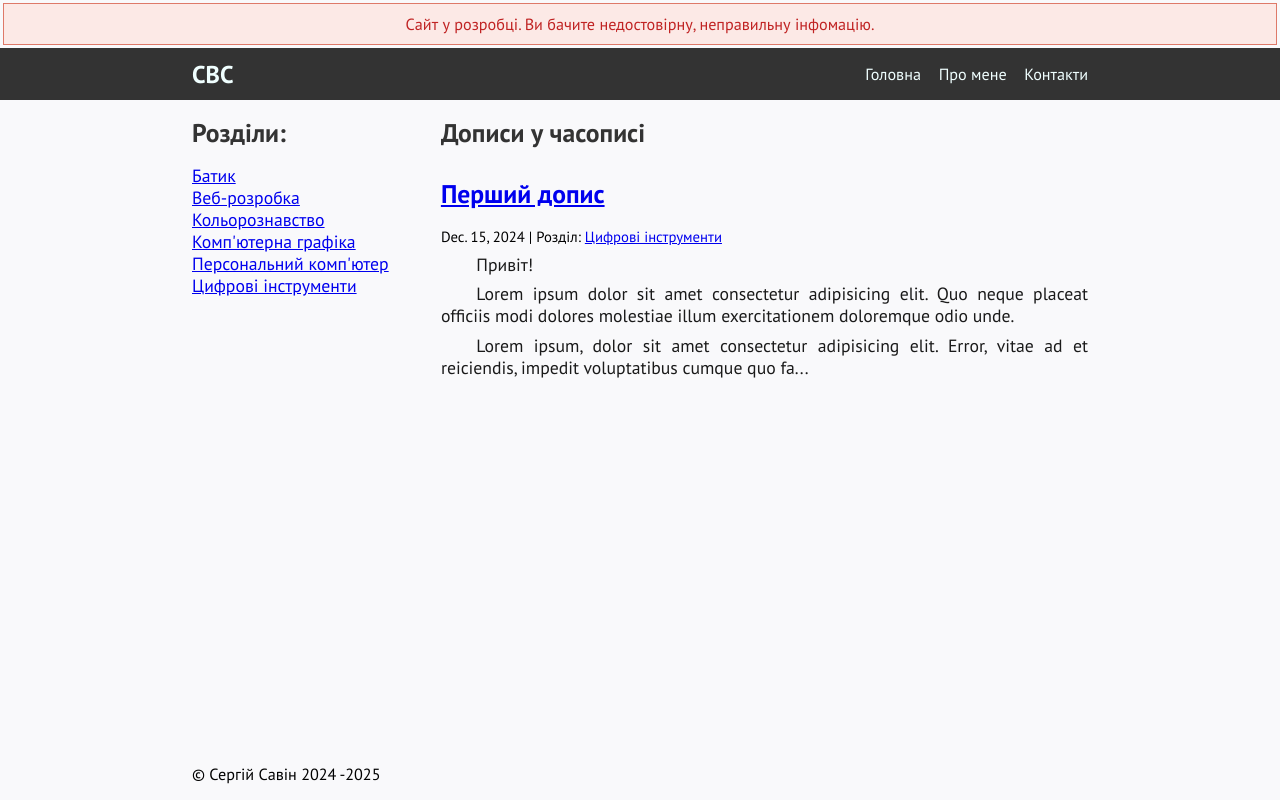
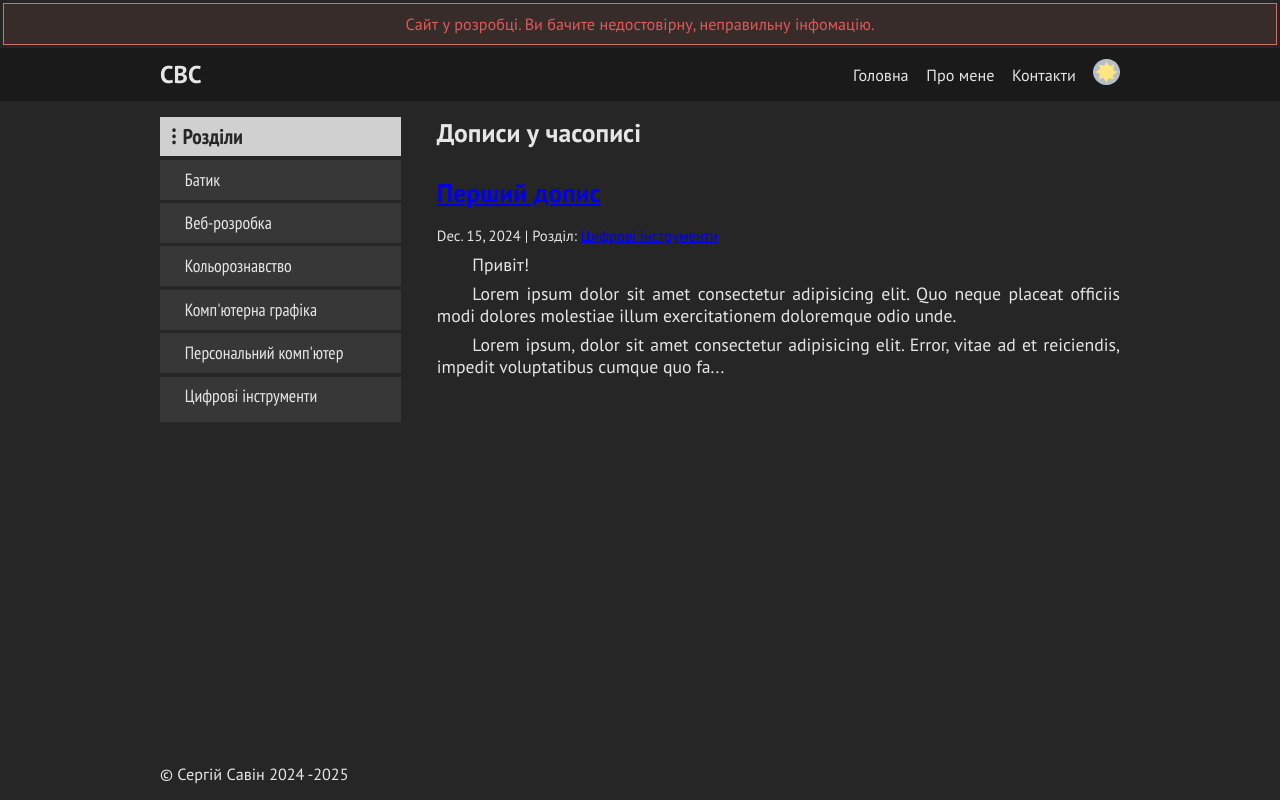
Before and after one commit to Syprox/personal_blog, a Django app: page / in a window 1280 px wide. Run offline with Django 5.2, Linux system fonts and the light colour scheme; data comes from the database, SQL or seed files in the repository; parts of the project's set-up code (start-up, migrations or seed data) failed here and were passed over; some web fonts are replaced.

Commit message:
styliesed aside menu

```diff
--- a/blog/forms.py
+++ b/blog/forms.py
@@ -26,3 +26,8 @@
     class Meta:
         model = Image
         fields = ('title', 'slug', 'image')
+
+class ThemeToogleBtn(forms.Form):
+    theme = forms.CharField(
+        widget=forms.HiddenInput()
+    )
--- a/blog/templates/blog/base.html
+++ b/blog/templates/blog/base.html
@@ -3,7 +3,7 @@
 <html lang="uk">
   {% include 'blog/head.html' %}
 
-  <body class="content-grid">
+  <body class="content-grid dark-theme">
     {% include 'blog/information.html' %}
 
     {% include 'blog/header.html' %}
--- a/blog/templates/blog/categories_list.html
+++ b/blog/templates/blog/categories_list.html
@@ -1,12 +1,8 @@
 {% if categories %}
   <aside class="categories_list" aria-label="Left navigation bar conatiner">
-    <h2>Розділи:</h2>
-    <ul>
-      {% for category in categories %}
-        <li>
-          <a href="{% url 'blog_category' category.slug %}">{{ category.name }}</a>
-        </li>
-      {% endfor %}
-    </ul>
+    <h2>Розділи</h2>
+    {% for category in categories %}
+      <a href="{% url 'blog_category' category.slug %}">{{ category.name }}</a>
+    {% endfor %}
   </aside>
 {% endif %}
--- a/blog/templates/blog/header.html
+++ b/blog/templates/blog/header.html
@@ -1,3 +1,5 @@
+{% load static %}
+
 <header class="full-width" aria-label="Page header conatiner">
   <nav aria-label="Pages list">
     <div id="logo">
@@ -13,6 +15,9 @@
       <li>
         <a href="{% url 'page_detail' 'contacts' %}">Контакти</a>
       </li>
+      <li>
+        <img src="{% static 'img/sun_icon.svg' %}" alt="" id='theme_toggle_btn'/>
+      </li>
     </ul>
   </nav>
 </header>
--- a/blog/views.py
+++ b/blog/views.py
@@ -11,6 +11,8 @@
 
 def blog_index(request, slug=None):
     category = False
+    if 'user_theme' not in request.session:
+        request.session['user_theme'] = 'light'
 
     if slug is not None:
         posts = Post.objects.filter(category__slug__icontains=slug, status=1).order_by("-created_on")
@@ -20,13 +22,14 @@
 
     categories = Category.objects.get_queryset().order_by('name')
 
-    posts_on_page = 2
+    posts_on_page = 5
     page_number = request.GET.get('page')
 
     context = {'page': page_number,
                'category': category,
                'categories': categories,
                'posts': get_posts_list(posts, page_number, posts_on_page),
+                'user_theme': request.session['user_theme'],
                }
 
     return render(request,
--- a/personal_blog/settings.py
+++ b/personal_blog/settings.py
@@ -163,8 +163,8 @@
             visualchars code fullscreen autolink lists charmap print hr\
             anchor pagebreak',
     'toolbar1': ' blocks | bold italic underline strikethrough blockquote| bullist numlist table |\
-            | link image media codesample | charmap hr nonbreaking anchor |',
-    'toolbar2': 'fullscreen preview | visualblocks visualchars |   code | pastetext | removeformat visualaid|',
+            | link image media codesample | charmap hr nonbreaking anchor | ',
+    'toolbar2': 'fullscreen preview | visualblocks visualchars | code | pastetext | removeformat |',
     'contextmenu': 'formats | link image',
     'menubar': True,
     'statusbar': True,
--- /dev/null
+++ b/static/css/cs_dark.css
@@ -0,0 +1 @@
+/*# sourceMappingURL=cs_dark.css.map */
--- /dev/null
+++ b/static/css/cs_light.css
@@ -0,0 +1 @@
+/*# sourceMappingURL=cs_light.css.map */
--- a/static/css/main.css
+++ b/static/css/main.css
@@ -1,3 +1,11 @@
+@charset "UTF-8";
+@font-face {
+  font-family: "RuteniaDecor";
+  src: url("https://syprox.pp.ua/fonts/Lovely_Sofia_BG.ttf") format("truetype");
+  font-weight: normal;
+  font-style: normal;
+  credentials: "include";
+}
 :root {
   --fs--2: clamp(0.8784rem, 0.8627rem + 0.0781vw, 0.9877rem);
   --fs--1: clamp(0.9372rem, 0.9124rem + 0.1242vw, 1.1111rem);
@@ -7,12 +15,26 @@
   --fs-3: clamp(1.2148rem, 1.1341rem + 0.4036vw, 1.7798rem);
   --fs-4: clamp(1.2962rem, 1.1953rem + 0.5044vw, 2.0023rem);
   --fs-5: clamp(1.383rem, 1.2588rem + 0.6211vw, 2.2525rem);
-  --color: red;
-  --mix: hsl(0, 0%, 100%);
-  --contrast: color-mix(in lab, currentColor 10%, var(--mix) 80%);
-  --border-color: color-mix(in lab, currentColor 65%, white 30%);
   --grid-row-gap: 0;
   --grid-column-gap: 1rem;
+}
+
+.dark-theme {
+  --clr-bg: hsl(0, 0%, 15%);
+  --clr-text: hsl(0, 0%, 90%);
+  --clr-header-bg: hsl(0, 0%, 10%);
+  --clr-header-text: hsl(0, 0%, 90%);
+  --contrast: color-mix(in lab, currentcolor 10%, var(--clr-bg) 90%);
+  --border-color: color-mix(in lab, currentcolor 65%, var(--clr-text) 20%);
+}
+
+.light-theme {
+  --clr-bg: hsl(0, 0%, 100%);
+  --clr-text: hsl(0, 0%, 10%);
+  --clr-header-bg: hsl(0, 0%, 90%);
+  --clr-header-text: hsl(0, 0%, 10%);
+  --contrast: color-mix(in lab, currentcolor 10%, var(--clr-bg) 90%);
+  --border-color: color-mix(in lab, currentcolor 65%, var(--clr-text) 20%);
 }
 
 *,
@@ -26,6 +48,7 @@
 html {
   font-size: 16px;
   min-height: 100vh;
+  color-scheme: light dark;
 }
 
 body {
@@ -38,14 +61,15 @@
   display: grid;
   grid-template-rows: [info-start] auto [info-end header-start] auto [header-end main-start] 1fr [main-end footer-start] auto [footer-end];
   row-gap: var(--grid-row-gap);
-  background-color: hsl(240, 20%, 98%);
+  background-color: var(--clr-bg);
+  color: var(--clr-text);
 }
 
 .content-grid,
 .full-width {
-  --padding-inline: 2rem;
-  --content-max-width: 56rem;
-  --wider-block-max-width: 70rem;
+  --padding-inline: 1rem;
+  --content-max-width: 60rem;
+  --wider-block-max-width: 80rem;
   --wider-block-size: calc(
     (var(--wider-block-max-width) - var(--content-max-width)) / 2
   );
@@ -91,15 +115,15 @@
 }
 
 .box[data-type=warning] {
-  --color: rgb(192, 35, 35);
+  --color: rgb(224, 89, 89);
 }
 
 .box[data-type=info] {
-  --color: blue;
+  --color: rgb(26, 26, 118);
 }
 
 .box[data-type=success] {
-  --color: green;
+  --color: rgb(9, 74, 9);
 }
 
 .box[data-type=error] {
@@ -107,7 +131,7 @@
 }
 
 .box[data-type=attention] {
-  --color: yellow;
+  --color: rgb(218, 193, 0);
 }
 
 .information {
@@ -118,13 +142,13 @@
 }
 
 header {
-  background-color: hsl(0, 0%, 20%);
+  background-color: var(--clr-header-bg);
   padding: 0.6em 0;
 }
 header a {
   text-decoration: none;
   font-size: var(--fs--1);
-  color: azure;
+  color: var(--clr-header-text);
 }
 header nav {
   display: flex;
@@ -139,17 +163,59 @@
   justify-content: center;
   /* @include root.pt-sans-narrow-regular; */
 }
+header nav ul li img {
+  width: 1.5em;
+  height: 1.5em;
+}
+header #theme-toggle {
+  cursor: pointer;
+}
 
 main {
   display: flex;
   gap: 2em;
+  margin-top: 1rem;
 }
 main aside,
 main section {
-  padding: 1em 0;
+  padding: 0;
 }
 main aside {
   width: clamp(10em, 30%, 30em);
+  display: flex;
+  flex-direction: column;
+  align-items: stretch;
+  height: -moz-fit-content;
+  height: fit-content;
+  font-family: "PT Sans Narrow", serif;
+  font-weight: 400;
+  font-style: normal;
+}
+main aside h2 {
+  margin: 0;
+  color: var(--clr-bg);
+  background-color: color-mix(in lab, currentcolor 10%, var(--clr-text) 90%);
+  padding: 0.3em 0.2em;
+  margin-bottom: 0.1rem;
+  font-size: var(--fs-2);
+}
+main aside h2::before {
+  content: "⁝";
+  padding: 0.3em;
+}
+main aside a {
+  background-color: color-mix(in lab, currentcolor 10%, var(--clr-bg) 90%);
+  color: var(--clr-text);
+  text-decoration: none;
+  padding: 0.5em 0.5em 0.5em 1.4em;
+  margin: 0.1em 0;
+}
+main aside a:hover {
+  background-color: var(--clr-header-bg);
+}
+main aside a:last-child {
+  padding-bottom: 0.8em;
+  margin-bottom: 0;
 }
 main .categories_list ul {
   list-style: none;
@@ -191,14 +257,14 @@
 main h4,
 main h5,
 main h6 {
-  color: #333333;
+  color: var(--clr-text);
 }
 main p {
   font-size: var(--fs-0);
   text-indent: 2em;
   text-align: justify;
   margin: 0.4em 0;
-  color: #1a1a1a;
+  color: var(--clr-text);
   line-height: 1.25;
 }
 
--- a/static/js/main-script.js
+++ b/static/js/main-script.js
@@ -0,0 +1,10 @@
+const theme_toggle = document.querySelector('#theme_toggle_btn');
+
+theme_toggle.addEventListener('click', () => {
+    document.body.classList.toggle('dark-theme');
+    if (document.body.classList.contains('dark-theme')) {
+        localStorage.setItem('theme', 'dark');
+    } else {
+        localStorage.setItem('theme', 'light');
+    }
+});
```
Also changed, not shown: static/font/RuteniaDecor_Regular.otf (added), static/img/sun_icon.svg (added), 1 other file.
